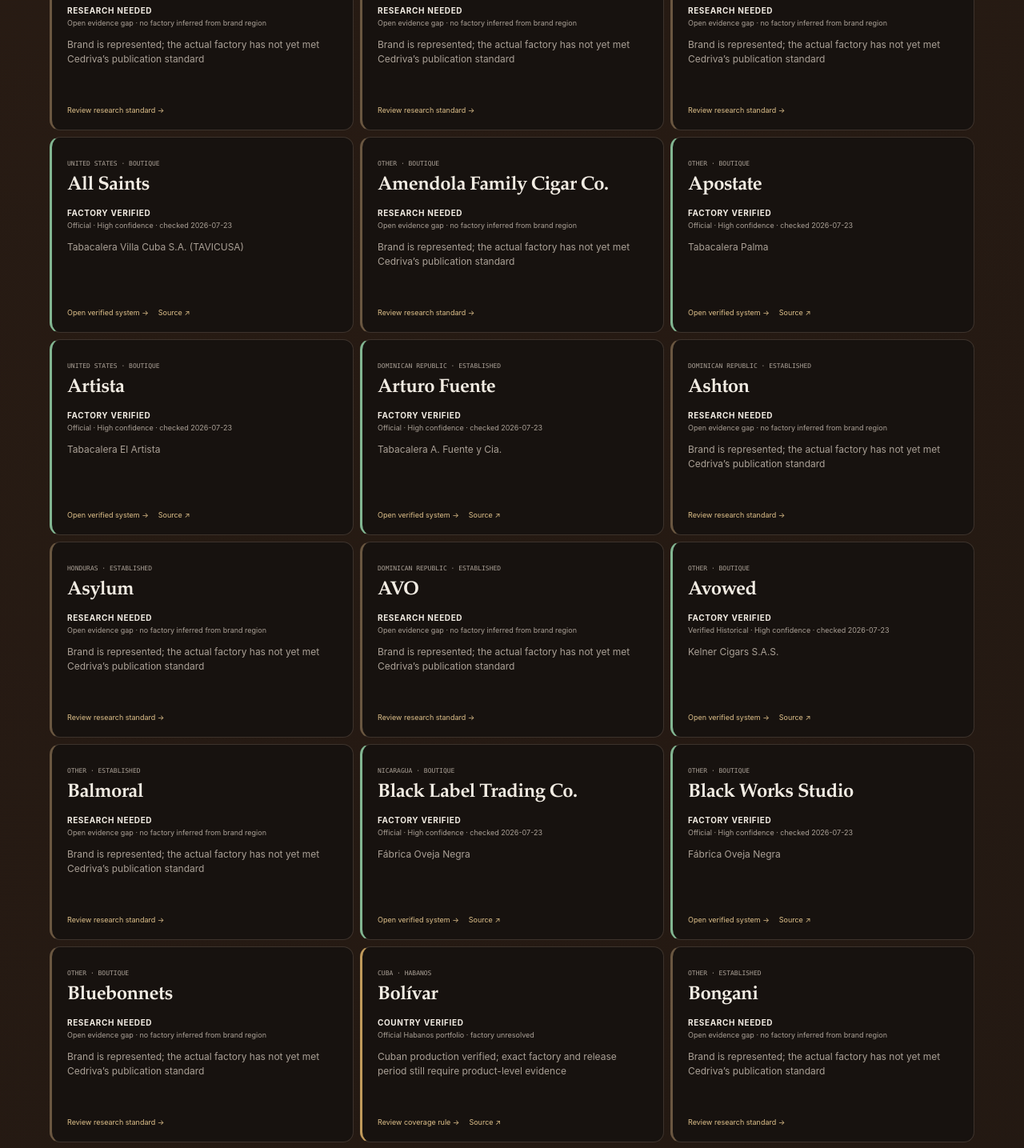
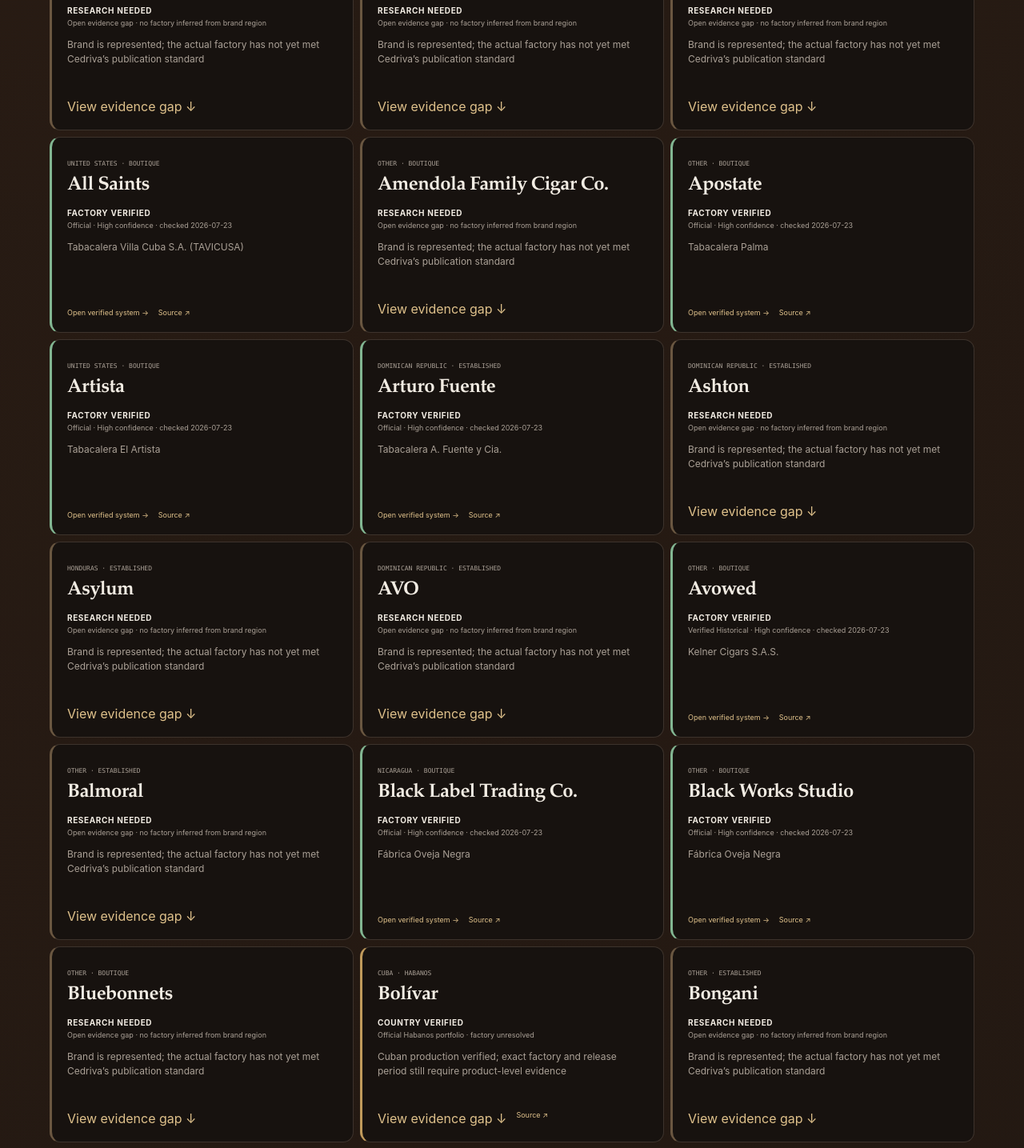
Before and after one commit to vbribow/CIgar-Vault, a Next.js app in the folder app-build/: page /learn/manufacturing-truth in a window 1280 px wide. Shown: the part 2980-4415 px from the top of the page at 80% size. Built offline with nearby package versions, Linux system fonts and the light colour scheme.

Commit message:
Make manufacturing evidence gaps actionable

```diff
--- a/app-build/components/manufacturing-truth-directory.tsx
+++ b/app-build/components/manufacturing-truth-directory.tsx
@@ -56,6 +56,7 @@ const coverageStatuses: ("All statuses" | BrandManufacturingStatus)[] = ["All st
 export function ManufacturingCoverageIndex({ records }: { records: BrandManufacturingCoverage[] }) {
   const [query, setQuery] = useState("");
   const [status, setStatus] = useState<(typeof coverageStatuses)[number]>("All statuses");
+  const [expandedBrand, setExpandedBrand] = useState<string | null>(null);
   const filtered = useMemo(() => {
     const needle = query.trim().toLocaleLowerCase();
     return records.filter((record) => {
@@ -78,12 +79,30 @@ export function ManufacturingCoverageIndex({ records }: { records: BrandManufact
       <output aria-live="polite"><strong>{filtered.length}</strong><span>brand record{filtered.length === 1 ? "" : "s"}</span></output>
     </div>
     <div className="coverageIndex">
-      {filtered.map((record) => <article key={record.brand} data-status={record.status}>
-        <div><span>{record.primaryRegion} · {record.segment}</span><h3>{record.brand}</h3></div>
-        <div className="coverageStatus"><strong>{record.status}</strong><span>{record.evidence}</span></div>
-        <p>{record.manufacturing}</p>
-        <div className="coverageLinks"><a href={record.href}>{record.recordId ? "Open verified system" : record.status === "Country verified" ? "Review coverage rule" : "Review research standard"} →</a>{record.sourceUrl && <a href={record.sourceUrl} target="_blank" rel="noreferrer">Source ↗</a>}</div>
-      </article>)}
+      {filtered.map((record) => {
+        const expanded = expandedBrand === record.brand;
+        const gapId = `coverage-gap-${record.brand.toLocaleLowerCase().replace(/[^a-z0-9]+/g, "-")}`;
+        const missing = record.status === "Country verified"
+          ? ["Exact factory", "Release period", "Product-level source"]
+          : ["Brand owner", "Creative authorship", "Actual factory", "Production relationship", "Direct source"];
+        return <article key={record.brand} data-status={record.status}>
+          <div><span>{record.primaryRegion} · {record.segment}</span><h3>{record.brand}</h3></div>
+          <div className="coverageStatus"><strong>{record.status}</strong><span>{record.evidence}</span></div>
+          <p>{record.manufacturing}</p>
+          {!record.recordId && expanded && <div className="coverageGap" id={gapId}>
+            <strong>{record.status === "Country verified" ? "What remains unverified" : "Evidence still required"}</strong>
+            <div>{missing.map((item) => <span key={item}>{item}</span>)}</div>
+            <p>{record.status === "Country verified" ? "Cedriva has official country-level evidence, but will not assign a factory to every release without product-level support." : "Cedriva will publish these relationships only after direct manufacturer evidence or corroborated historical sources meet the trust standard."}</p>
+            <a href="#research-standard">How Cedriva verifies evidence ↓</a>
+          </div>}
+          <div className="coverageLinks">
+            {record.recordId
+              ? <a href={record.href}>Open verified system →</a>
+              : <button type="button" aria-expanded={expanded} aria-controls={gapId} onClick={() => setExpandedBrand(expanded ? null : record.brand)}>{expanded ? "Close evidence gap ↑" : "View evidence gap ↓"}</button>}
+            {record.sourceUrl && <a href={record.sourceUrl} target="_blank" rel="noreferrer">Source ↗</a>}
+          </div>
+        </article>;
+      })}
     </div>
   </>;
 }
```
Also changed, not shown: app-build/app/learn/manufacturing-truth/manufacturing-truth.css, 1 other file (tests, documents, lock files or other folders).
